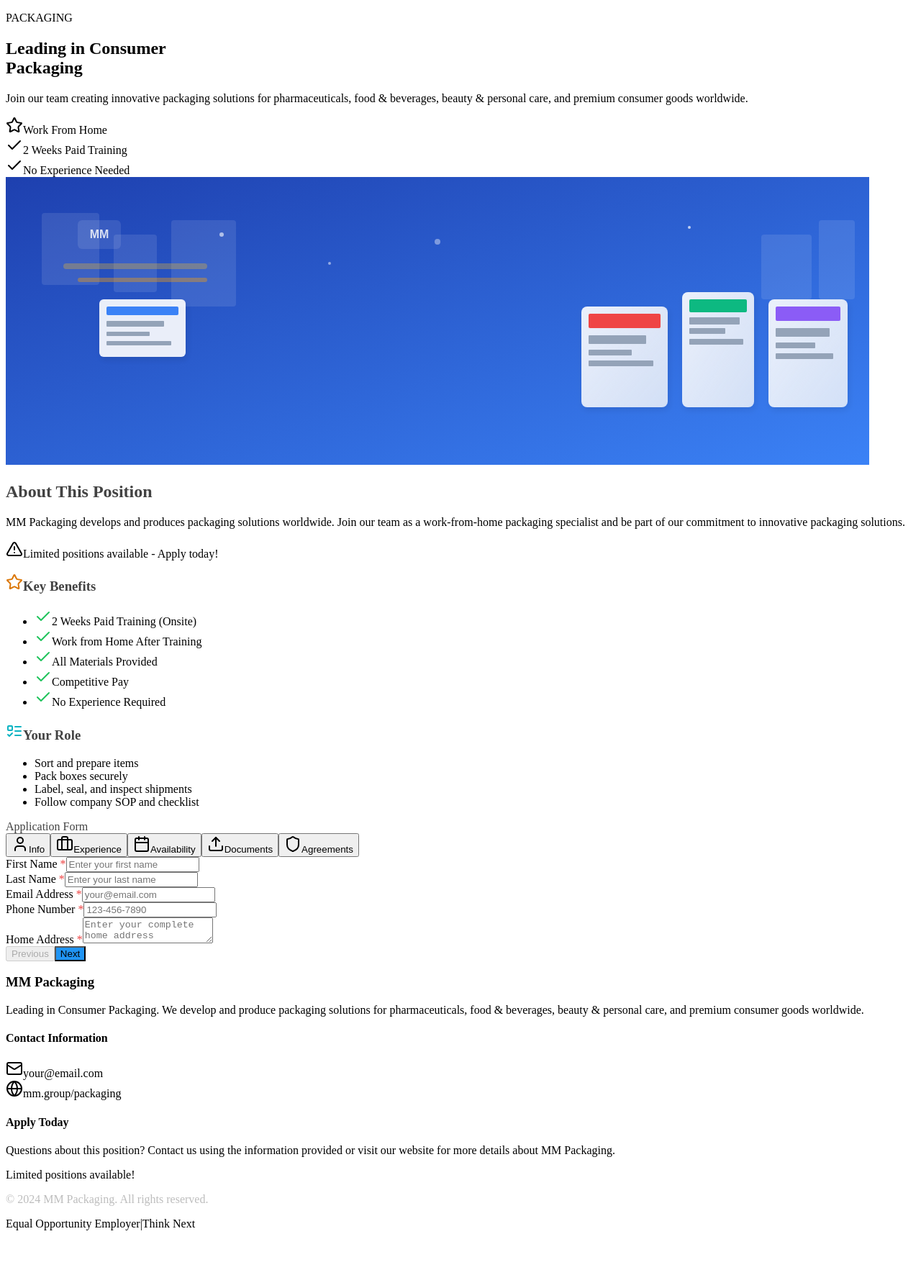
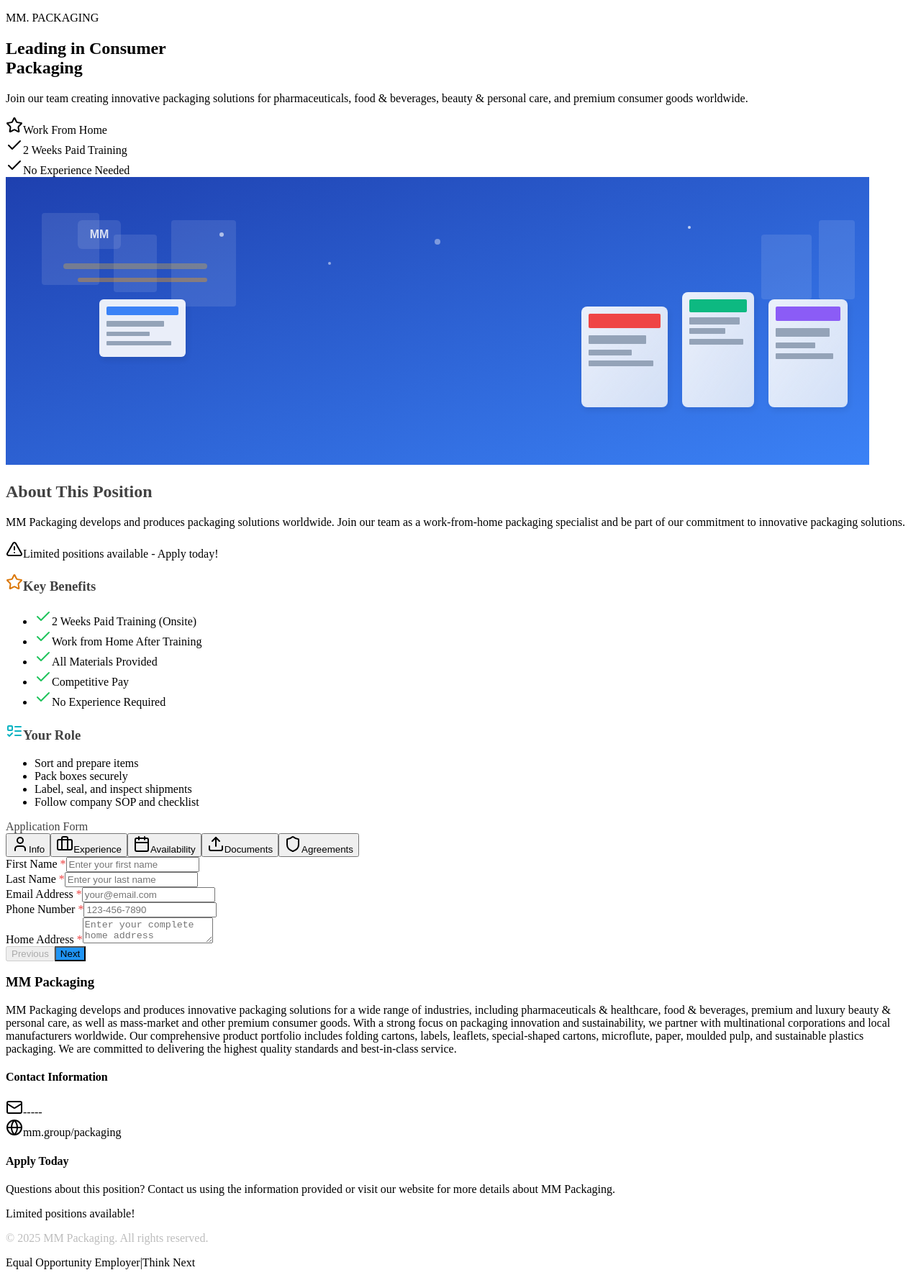
Before and after one commit to x8080x2/P4ck4gerxxWFH, a React (Vite) app in the folder client/: page / in a window 1280 px wide. Shown: the whole page at 72% size. Before the commit the page ends 1718 px from the top, so only its background shows below. Built offline with nearby package versions, Linux system fonts and the light colour scheme.

Commit message:
Checkpoint before assistant change: Update company information, descriptions, and copyright dates on website
Update company description, email placeholder, and copyright year in application pages.

Replit-Commit-Author: Assistant

```diff
--- a/client/src/pages/application-form.tsx
+++ b/client/src/pages/application-form.tsx
@@ -147,7 +147,7 @@ export default function ApplicationForm() {
           <div className="grid lg:grid-cols-2 gap-12 items-center">
             <div className="space-y-6">
               <div className="space-y-2">
-                <p className="text-orange-300 text-sm font-semibold tracking-wider uppercase">PACKAGING</p>
+                <p className="text-orange-300 text-sm font-semibold tracking-wider uppercase">MM. PACKAGING</p>
                 <h1 className="text-4xl lg:text-6xl font-bold leading-tight">
                   Leading in Consumer<br />
                   <span className="text-orange-300">Packaging</span>
@@ -644,7 +644,9 @@ export default function ApplicationForm() {
             <div>
               <h3 className="text-xl font-bold mb-4">MM Packaging</h3>
               <p className="text-neutral-300 text-sm mb-4">
-                Leading in Consumer Packaging. We develop and produce packaging solutions for pharmaceuticals, food & beverages, beauty & personal care, and premium consumer goods worldwide.
+                MM Packaging develops and produces innovative packaging solutions for a wide range of industries, including pharmaceuticals & healthcare, food & beverages, premium and luxury beauty & personal care, as well as mass-market and other premium consumer goods.
+
+                With a strong focus on packaging innovation and sustainability, we partner with multinational corporations and local manufacturers worldwide. Our comprehensive product portfolio includes folding cartons, labels, leaflets, special-shaped cartons, microflute, paper, moulded pulp, and sustainable plastics packaging. We are committed to delivering the highest quality standards and best-in-class service.
               </p>
             </div>
             <div>
@@ -652,7 +654,7 @@ export default function ApplicationForm() {
               <div className="space-y-3 text-sm">
                 <div className="flex items-center">
                   <Mail className="h-4 w-4 text-blue-400 mr-3" />
-                  <span className="text-neutral-300">your@email.com</span>
+                  <span className="text-neutral-300">-----</span>
                 </div>
 
                 <div className="flex items-center">
@@ -673,7 +675,7 @@ export default function ApplicationForm() {
           </div>
           <div className="pt-6 border-t border-neutral-700">
             <div className="flex flex-col md:flex-row justify-between items-center text-sm">
-              <p className="text-neutral-400">© 2024 MM Packaging. All rights reserved.</p>
+              <p className="text-neutral-400">© 2025 MM Packaging. All rights reserved.</p>
               <div className="flex items-center space-x-4 mt-2 md:mt-0">
                 <span className="text-neutral-500">Equal Opportunity Employer</span>
                 <span className="text-neutral-500">|</span>
--- a/client/src/pages/application-success.tsx
+++ b/client/src/pages/application-success.tsx
@@ -163,7 +163,7 @@ export default function ApplicationSuccess() {
         <div className="container mx-auto px-6 py-8 max-w-4xl">
           <div className="text-center">
             <div className="mt-8 pt-6 border-t border-neutral-700 text-center">
-              <p className="text-neutral-400">© 2024 MM Packaging. All rights reserved.</p>
+              <p className="text-neutral-400">© 2025 MM Packaging. All rights reserved.</p>
               <p className="text-sm text-neutral-500 mt-2">Equal Opportunity Employer</p>
             </div>
           </div>
```
